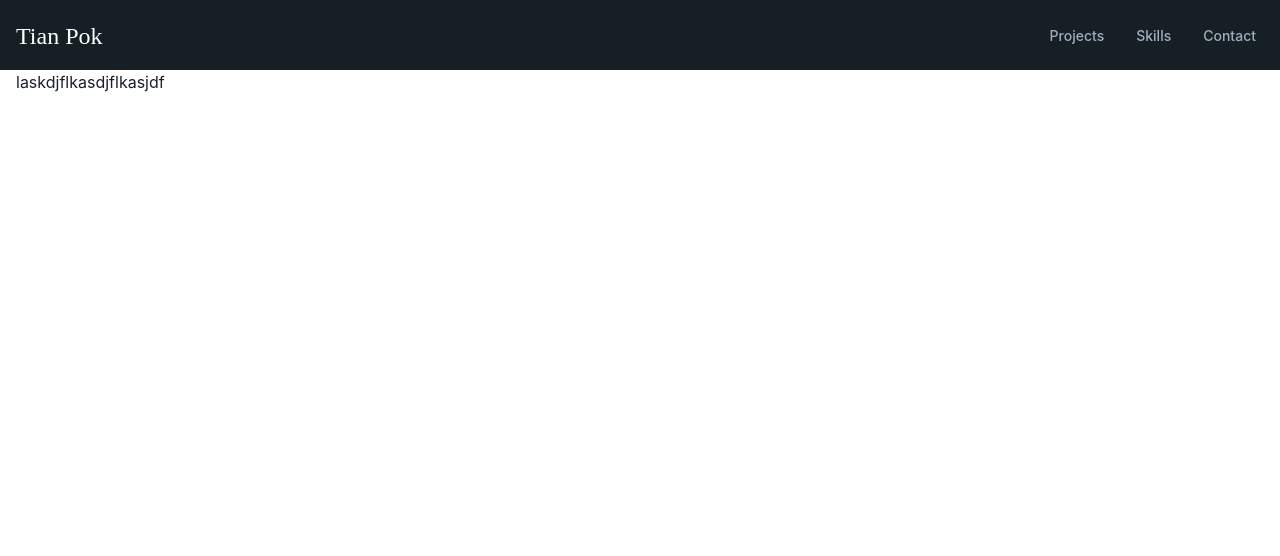
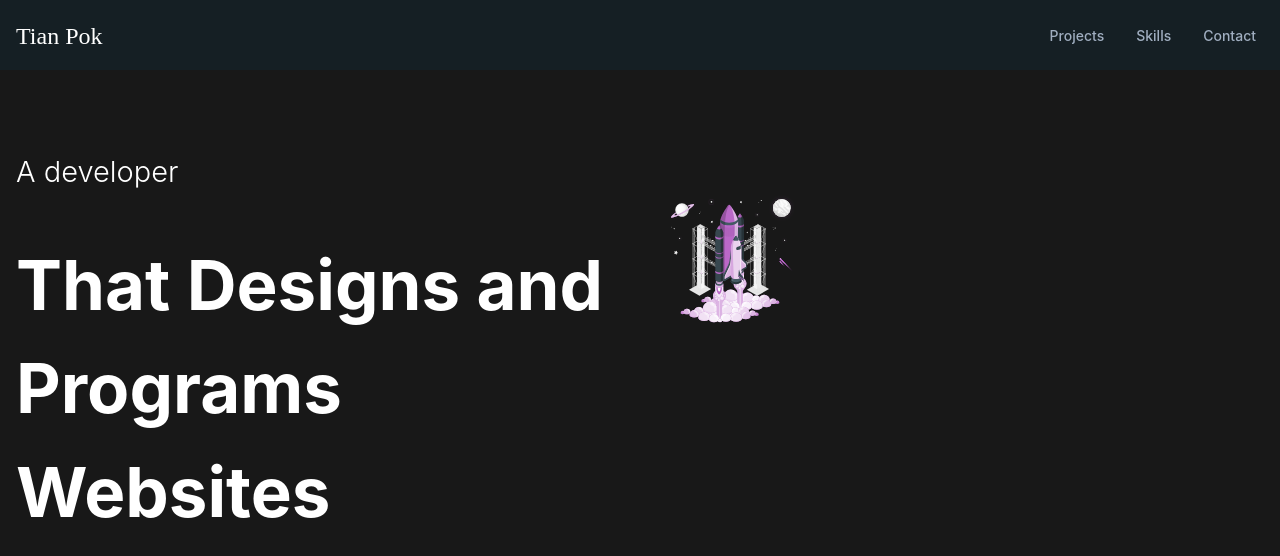
Before and after one commit to liang799/portfolio, a Next.js app: page / in a window 1280 px wide. Shown: the top 556 px of the page. Built offline with nearby package versions, Linux system fonts and the light colour scheme.

Commit message:
Tidied up code and working on hero section

```diff
--- a/components/hero.js
+++ b/components/hero.js
@@ -1,14 +1,21 @@
 import React from "react";
-import {
-  Container,
-  Text,
-} from "@chakra-ui/react";
+import { Container, VStack, Flex, Text } from "@chakra-ui/react";
 import Image from "next/image";
 
-export default function HeroSection() {
+export default function Hero() {
   return (
-    <Container maxWidth="container.xl">
-      <Text>laskdjflkasdjflkasjdf</Text>
+    <Container maxWidth="full" bg="black.main" p={0}>
+      <Container maxWidth="container.xl">
+        <Flex h="100vh" py={20}>
+          <VStack w="full" h="full" spacing={10} alignItems="flex-start">
+            <Text textStyle="heroXS">A developer</Text>
+            <Text textStyle="hero">That Designs and Programs Websites</Text>
+          </VStack>
+          <VStack w="full" h="full" p={10} spacing={10} alignItems="flex-start">
+            <Image priority src="/images/hero.svg" height={144} width={144} />
+          </VStack>
+        </Flex>
+      </Container>
     </Container>
   );
 }
--- a/styles/theme.js
+++ b/styles/theme.js
@@ -1,15 +1,28 @@
 import { extendTheme, theme as base } from "@chakra-ui/react";
 
 const theme = extendTheme({
-  initialColorMode: "dark",
   useSystemColorMode: false,
+  textStyles: {
+    hero: {
+      fontSize: ["39px", "69px"],
+      fontWeight: "bold",
+      color: "white.txt",
+    },
+    heroXS: {
+      // you can also use responsive styles
+      fontSize: ["17px", "29px"],
+      fontWeight: "light",
+      letterSpacing: "+116%",
+      color: "white.txt",
+    },
+  },
   global: {
     "html, body": {
       color: "black.main",
     },
   },
   fonts: {
-    icon: 'Rage'
+    icon: "Rage",
   },
   colors: {
     primary: {
```
Also changed, not shown: components/header.js (+8 -8 lines), public/images/hero.svg (added).
